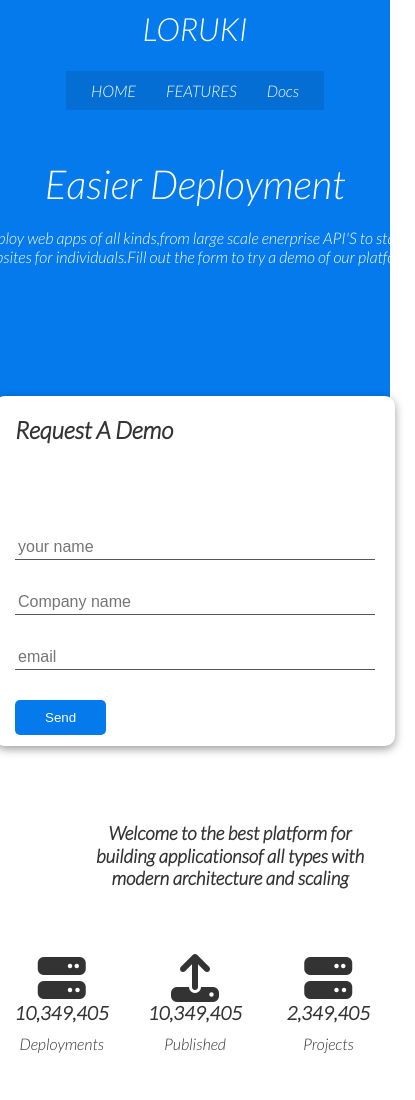
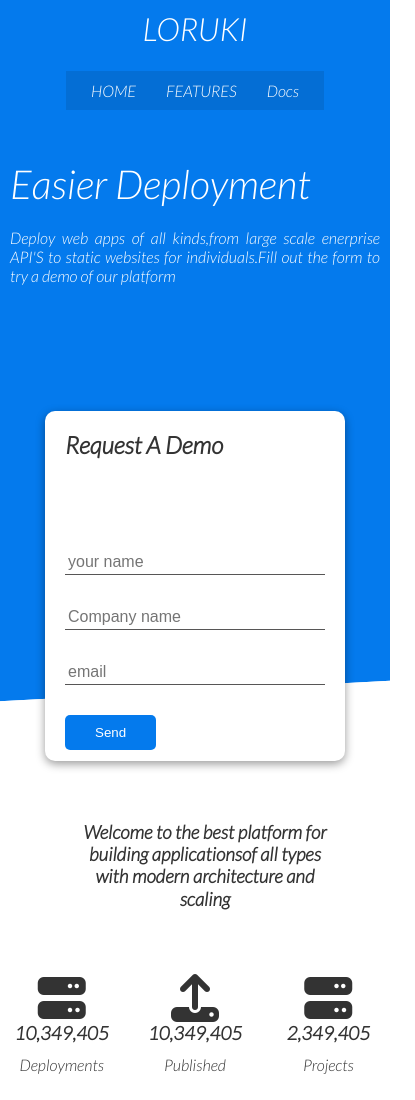
Before and after one commit to Noopur021/Project3, a plain HTML site: page index.html in a window 390 px wide. Shown: the top 1100 px of the page, 415 px wide, since content can reach past the window. Drawn offline with Linux system fonts and the light colour scheme.

Commit message:
Update inedx.css

```diff
--- a/inedx.css
+++ b/inedx.css
@@ -88,13 +88,17 @@ ul li a{
 
 .showcase .grid{
     grid-template-columns:55% 45%;
-    gap:30px;
+    gap:25px;
     overflow: visible;
 
 }
 .showcase-text{
-    margin-top: 50px;
+    margin-top: 100px;
     animation:slideInFromLeft 1s ease-in;
+}
+.showcase-text h2{
+    color:#fff;
+    font-size: 30px;
 }
 .showcase .form-control{
     margin: 30px 0;
@@ -130,10 +134,11 @@ ul li a{
 .stats{
     padding-top: 100px;
     animation:slideInFromBottom 1s ease-in;
+    max-height:450px;
 }
-.stats-heading{
+.stats .container .stats-heading{
     margin-left: 350px;
-    max-width:500px;
+    max-width:250px;
     margin:auto;
 }
 
@@ -180,11 +185,13 @@ footer .social a{
  .features-head {
     margin-bottom: 0px;
     margin-top: 0px;
+
 }
 .features-head img,.docs-head img{
 width:200px;
 justify-self:flex-end;
 }
+
 .features-sub-head img{
     width:300px;
     justify-self:flex-end;
@@ -258,7 +265,7 @@ ANIMATIONS */
 {
     .grid,.showcase .grid,.cli .grid,
     .cloud .grid,.languages .grid,.stats .grid.features-main .grid,
-    .docs-main .grid{
+    .docs-main .grid,.features-sub-head .grid{
         grid-template-columns:1fr;
         grid-template-rows:1fr;
 
@@ -290,10 +297,17 @@ ANIMATIONS */
     .features-head img,.features-sub-head img,.docs-head img{
         justify-self: center;
     }
+
     .features-main .grid>*:first-child,
     .features-main .grid>*:nth-child(2){
         grid-column: 1;
+
     }
+    .showcase-text{
+        text-align: justify;
+        color:#fff;
+    }
+
 }
 /* For mobile */
 
@@ -308,4 +322,12 @@ ANIMATIONS */
         padding:10px;
         background-color:rgba(0,0,0,0.1);
     }
+   .features-main .grid{
+    grid-template-columns: repeat(1,1fr);
+    }
+    .showcase-form {
+        width: 300px;
+        margin-left: 0px;
+        margin-top:50px;
+      }
 }
```
